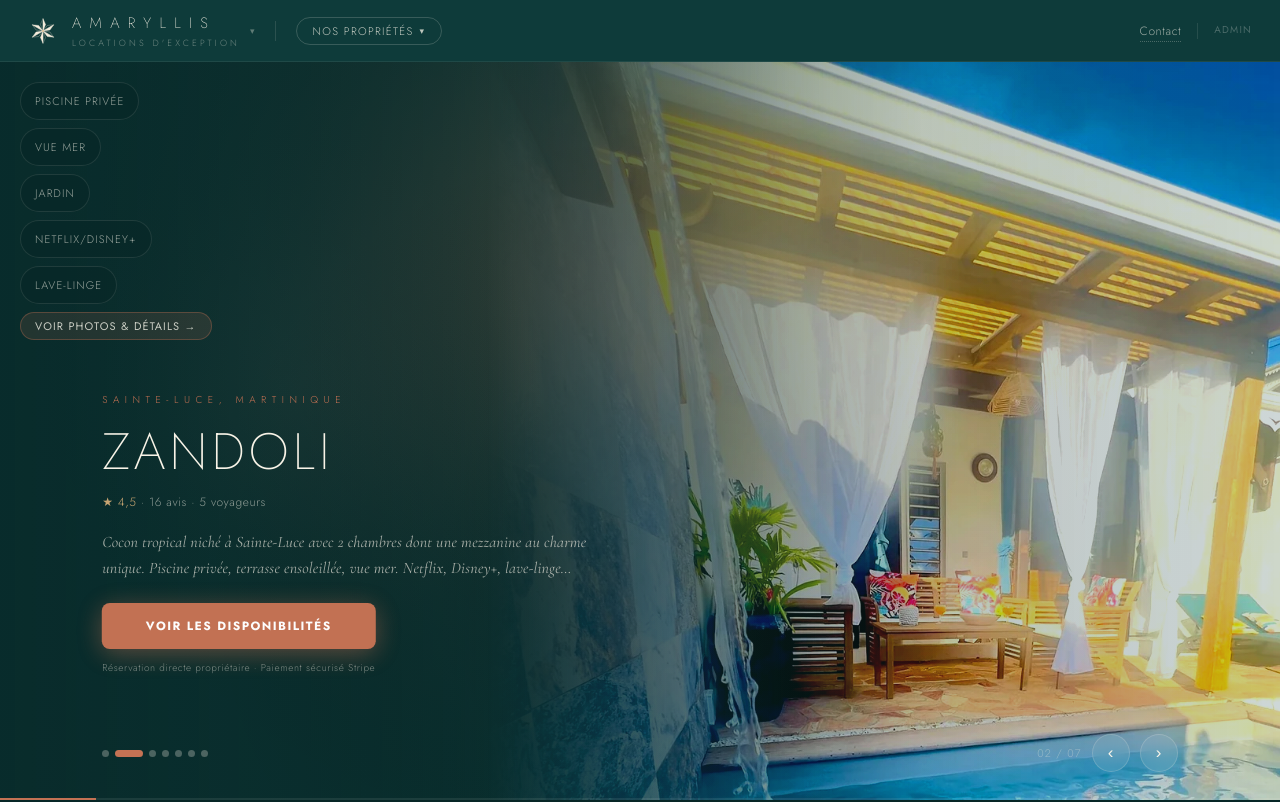
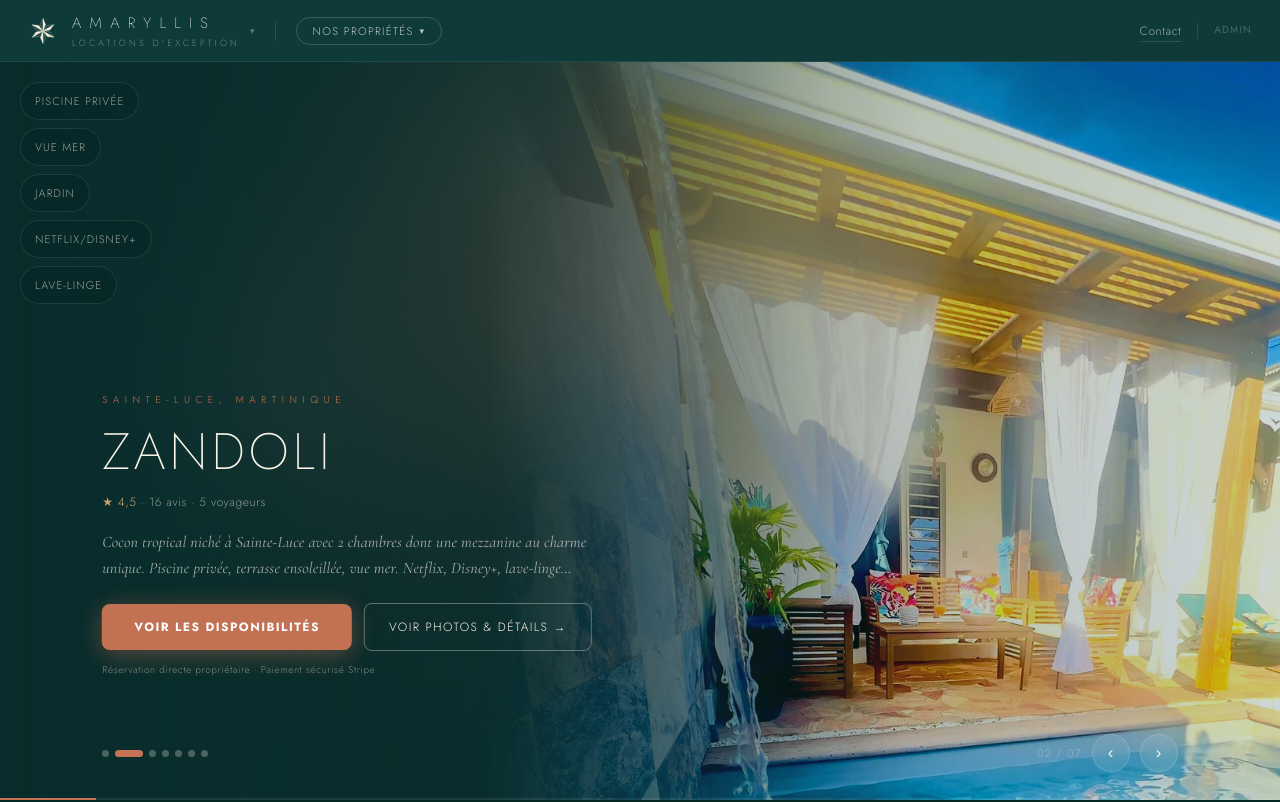
Before and after one commit to vinsmaf/dashboard-amaryllis, a React (Vite) app: page / in a window 1280 px wide. Shown: the top 802 px of the page. Built offline with nearby package versions, Linux system fonts and the light colour scheme.

Commit message:
feat: bouton 'Voir photos & détails' à côté du CTA hero + titres cartes cliquables

```diff
--- a/src/PublicSite.jsx
+++ b/src/PublicSite.jsx
@@ -1191,7 +1191,12 @@ function BienCard({ bien, onDetail, onBook }) {
         </div>
 
         {/* Name */}
-        <div style={{ fontWeight: 800, fontSize: 21, color: NAVY, marginBottom: 10 }}>{bien.nom}</div>
+        <div
+          onClick={e => { e.stopPropagation(); onDetail(bien); }}
+          style={{ fontWeight: 800, fontSize: 21, color: NAVY, marginBottom: 10, cursor: "pointer", transition: "color 0.15s" }}
+          onMouseEnter={e => { e.currentTarget.style.color = CORAL; }}
+          onMouseLeave={e => { e.currentTarget.style.color = NAVY; }}
+        >{bien.nom}</div>
 
         {/* Rating row */}
         {bien.rating && (
@@ -1739,10 +1744,10 @@ function HeroCarousel({ biens, onDetail, onBook }) {
         }}>
           {bien.desc}
         </p>
+        <div style={{ display: "flex", flexDirection: "column", gap: 6 }}>
           <div style={{ display: "flex", flexDirection: "row", gap: 12, alignItems: "center", flexWrap: "wrap" }}>
             {/* Primary CTA */}
             {!BOOKING_DISABLED.has(bien.id) ? (
-            <div style={{ display: "flex", flexDirection: "column", gap: 6 }}>
               <button
                 onClick={() => onBook(bien)}
                 style={{
@@ -1759,10 +1764,6 @@ function HeroCarousel({ biens, onDetail, onBook }) {
               >
                 Voir les disponibilités
               </button>
-              <span style={{ fontFamily: "'Jost', sans-serif", fontWeight: 300, fontSize: 10, color: "rgba(250,245,233,0.45)", letterSpacing: "0.06em", textAlign: "center" }}>
-                Réservation directe propriétaire · Paiement sécurisé Stripe
-              </span>
-            </div>
             ) : (
               <a
                 href={`https://wa.me/${WA_NUMBER}?text=${encodeURIComponent("Bonjour, je suis intéressé(e) par Villa Iguana pour une location longue durée à Sainte-Luce, Martinique. Pouvez-vous m'indiquer vos conditions et disponibilités ? Merci.")}`}
@@ -1771,6 +1772,27 @@ function HeroCarousel({ biens, onDetail, onBook }) {
               >
                 Contact long séjour →
               </a>
+            )}
+            {/* Secondary CTA */}
+            <button
+              onClick={() => onDetail(bien)}
+              style={{
+                background: "transparent", border: "1px solid rgba(250,245,233,0.35)", color: "#faf5e9",
+                borderRadius: 8, padding: "14px 24px",
+                fontFamily: "'Jost', sans-serif", fontWeight: 300, fontSize: 12, letterSpacing: "0.12em",
+                cursor: "pointer", textTransform: "uppercase", whiteSpace: "nowrap",
+                transition: "border-color 0.2s, background 0.2s",
+              }}
+              onMouseEnter={e => { e.currentTarget.style.background = "rgba(250,245,233,0.08)"; e.currentTarget.style.borderColor = "rgba(250,245,233,0.6)"; }}
+              onMouseLeave={e => { e.currentTarget.style.background = "transparent"; e.currentTarget.style.borderColor = "rgba(250,245,233,0.35)"; }}
+            >
+              Voir photos &amp; détails →
+            </button>
+          </div>
+          {!BOOKING_DISABLED.has(bien.id) && (
+            <span style={{ fontFamily: "'Jost', sans-serif", fontWeight: 300, fontSize: 10, color: "rgba(250,245,233,0.45)", letterSpacing: "0.06em" }}>
+              Réservation directe propriétaire · Paiement sécurisé Stripe
+            </span>
           )}
         </div>
       </div>
@@ -1794,22 +1816,6 @@ function HeroCarousel({ biens, onDetail, onBook }) {
             color: "rgba(250,245,233,0.75)", whiteSpace: "nowrap",
           }}>{a}</div>
         ))}
-        <button
-          onClick={() => onDetail(bien)}
-          style={{
-            background: "rgba(196,114,84,0.18)", backdropFilter: "blur(14px)",
-            border: "1px solid rgba(196,114,84,0.45)", color: "#faf5e9",
-            borderRadius: 20, padding: "5px 14px",
-            fontFamily: "'Jost', sans-serif", fontWeight: 400,
-            fontSize: 11, letterSpacing: "0.1em", textTransform: "uppercase",
-            cursor: "pointer", whiteSpace: "nowrap",
-            transition: "background 0.2s, border-color 0.2s",
-          }}
-          onMouseEnter={e => { e.currentTarget.style.background = "rgba(196,114,84,0.32)"; }}
-          onMouseLeave={e => { e.currentTarget.style.background = "rgba(196,114,84,0.18)"; }}
-        >
-          Voir photos &amp; détails →
-        </button>
       </div>
 
       {/* Bottom nav: dots + arrows */}
```
Lines whose indentation alone changed are shown as unchanged.
